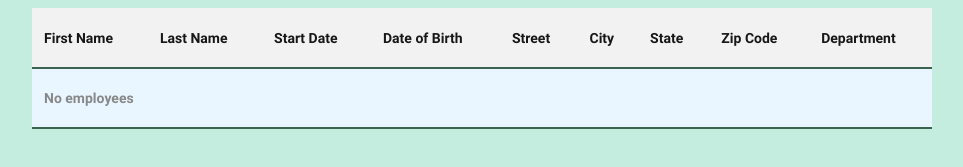
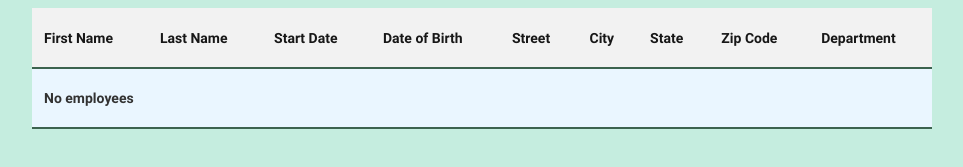
Before and after one commit to Peallyz/Projet14_HRnet, a React (Vite) app: page /employee-list in a window 1280 px wide. Shown: the part 281-448 px from the top of the page, without its empty margins (158-1121 px from the left). Built offline with nearby package versions, Linux system fonts and the light colour scheme.

Commit message:
fix : accessibility issue due to background and colors do not have a sufficient contrast ratio

```diff
--- a/src/styles/components/_table.scss
+++ b/src/styles/components/_table.scss
@@ -38,7 +38,7 @@
 .table__content--no-employee {
   text-align: center;
   font-weight: bold;
-  color: #888;
+  color: #323232;
 }
 
 @media screen and (max-width: 900px) {
```
